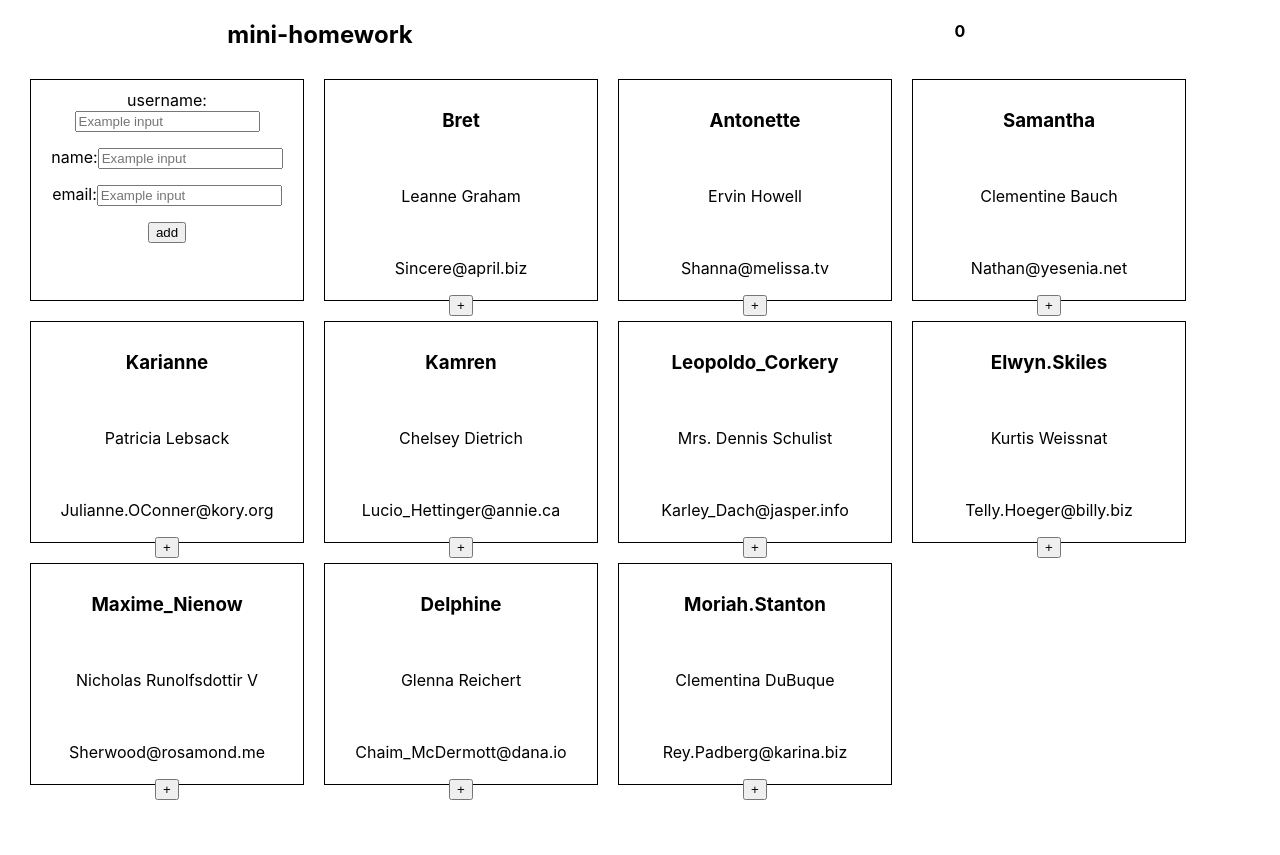
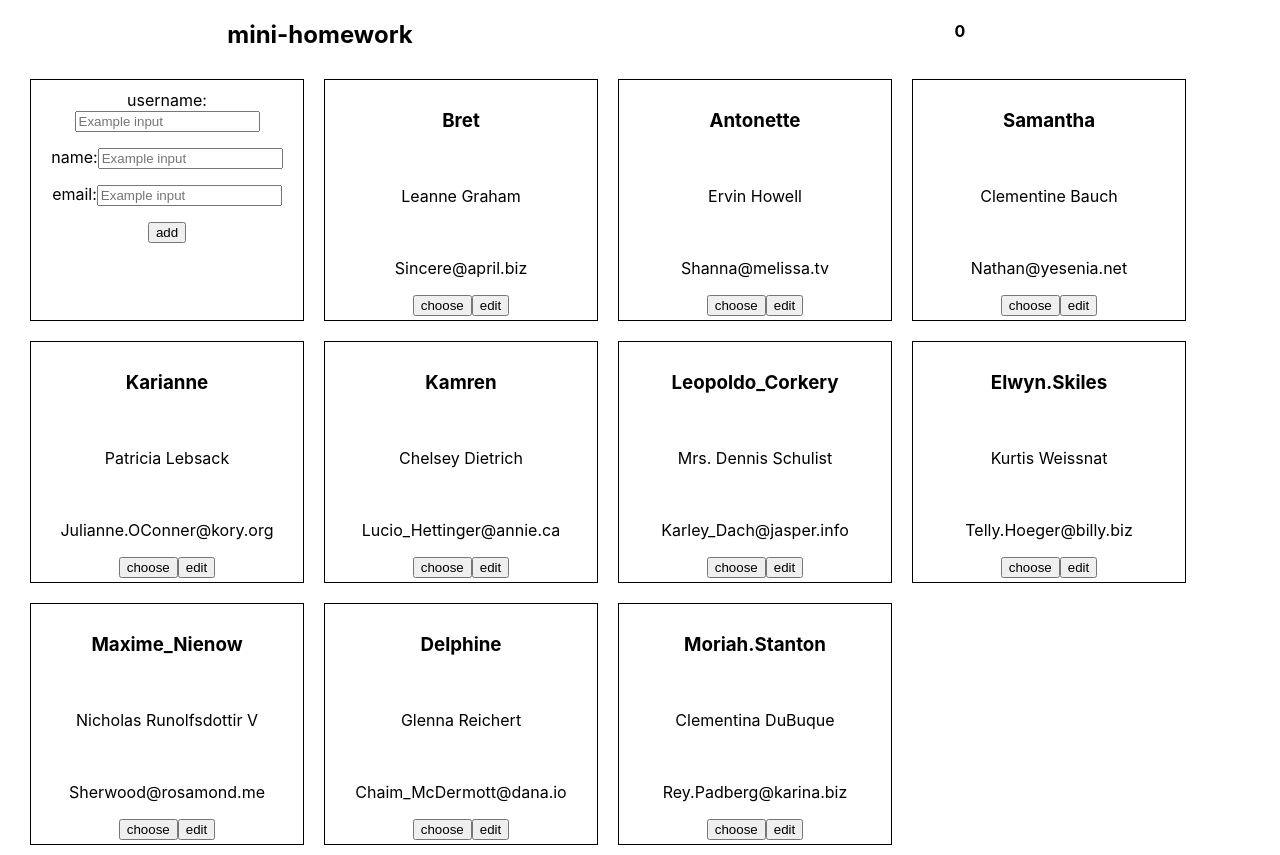
Before and after one commit to skorobahatko/project-0.1, a React (Create React App) app: page / in a window 1280 px wide. Before the commit the page ends 800 px from the top, so only its background shows below. Built offline with nearby package versions, Linux system fonts and the light colour scheme.

Commit message:
started creating editForm

```diff
--- a/src/components/app/App.css
+++ b/src/components/app/App.css
@@ -3,3 +3,10 @@
   width: 100%;
   height: 100%;
 }
+.users-droplist {
+  display: flex;
+  flex-wrap: wrap;
+  flex-direction: row;
+  justify-content: flex-start;
+  margin-left: 20px;
+}
--- a/src/components/app/App.js
+++ b/src/components/app/App.js
@@ -1,9 +1,10 @@
 import React, {Component} from 'react';
 import './App.css';
-import {UsersDropList} from '../users-droplist/UsersDropList';
 import {users} from "../../json-placeholder/UsersConstants";
 import {Header} from "../header/Header";
 import uniqueId from 'uniqid';
+import {UserForm} from "../user-form/UserForm";
+import {UserPost} from "../userPost/UserPost";
 
 
 class App extends Component {
@@ -14,7 +15,8 @@ class App extends Component {
         this.state = {
             count: 0,
             userList: [],
-            users: [...users]
+            users: [...users],
+            editedUser:{}
         };
     }
 
@@ -34,6 +36,7 @@ class App extends Component {
         });
         console.log (this.state.userList);
     };
+
     createNewUser = (username, name, email) => {
         const newUsers  = {
             username:username,
@@ -44,17 +47,28 @@ class App extends Component {
             return {
                 users: [{ ...newUsers, id: uniqueId()}, ...prevState.users]
             }})
-
     };
-
+    editUser = (user) => {
+        this.setState({
+            editedUser: user
+        })
+    };
 
     render() {
 
-
         return (<div className="App">
                 <Header count={this.state.count}/>
-                <UsersDropList users={this.state.users} updateData={this.updateCounter} newUser={this.createNewUser}/>
-            </div>);
+                    <div className='d-flex w-100 h-100 flex-wrap users-droplist'>
+                        <UserForm newUser={this.createNewUser} editUser={this.state.editedUser}/>
+                        {
+                            this.state.users.map((user) => {
+                                return(
+                                     <UserPost usr={user} key={user.id} updateData={this.updateCounter} onEdit={this.editUser}/>
+                               )
+                            })
+                        }
+                    </div>
+                </div>);
     }
 }
 
--- a/src/components/user-form/UserForm.js
+++ b/src/components/user-form/UserForm.js
@@ -6,7 +6,9 @@ export class UserForm extends Component {
         super (props);
 
         this.state = {
-            error: ''
+            error: '',
+            isEdit: false,
+            editedUser: {}
         }
     }
 
@@ -25,9 +27,10 @@ export class UserForm extends Component {
         if (!username.trim() || !name.trim() || !email.trim() ) {
             this.setState({
                 error: 'u must fill all inputs!'
-            })
+            });
             return;
         }
+
         newUser(username, name, email);
 
         this.onReset();
@@ -39,6 +42,14 @@ export class UserForm extends Component {
         this.usernameRef.current.value = '';
         this.nameRef.current.value = '';
         this.emailRef.current.value = '';
+    };
+    onEdit = () => {
+        const {editUser} = this.props;
+        this.setState({
+            isEdit: true,
+            editUser: editUser
+        });
+
     };
 
 
@@ -77,6 +88,7 @@ export class UserForm extends Component {
                     />
                 </div>
                 <button type='submit'> add </button>
+                {this.state.isEdit && <button onClick={this.onEdit}> edit </button>}
             </form>
         );
     }
--- a/src/components/user-form/UserForm.scss
+++ b/src/components/user-form/UserForm.scss
@@ -1,6 +1,6 @@
 form {
   width: 20%;
-  height: 200px;
+  height: 220px;
   padding: 10px;
   margin: 10px;
   border: 1px solid black;
--- a/src/components/userPost/UserPost.js
+++ b/src/components/userPost/UserPost.js
@@ -2,12 +2,13 @@ import React from "react";
 import './UserPost.scss';
 
 export function UserPost (props) {
-    const {usr} = props;
+    const {usr, updateData, onEdit, afterEdit} = props;
 
     const user = {
         username: usr.username,
         name: usr.name,
-        email: usr.email
+        email: usr.email,
+        id: usr.id
     };
 
     return (
@@ -20,10 +21,13 @@ export function UserPost (props) {
                 <p>{usr.email}</p>
             </label>
             <button onClick={() => {
+                console.log ('+1');
+                updateData(1, user);
+            }}>choose</button>
+            <button onClick={() => {
                 console.log (user);
-                console.log ('+1');
-                props.updateData(1, user);
-            }}>+</button>
+                onEdit(user);
+            }}>edit</button>
         </div>
     )
 
--- a/src/components/userPost/UserPost.scss
+++ b/src/components/userPost/UserPost.scss
@@ -1,6 +1,6 @@
 .user-post {
   width: 20%;
-  height: 200px;
+  height: 220px;
   border: 1px solid black;
   padding: 10px;
   margin: 10px
--- a/src/components/users-droplist/UserDropList.scss
+++ /dev/null
@@ -1,7 +0,0 @@
-.users-droplist {
-  display: flex;
-  flex-wrap: wrap;
-  flex-direction: row;
-  justify-content: flex-start;
-  margin-left: 20px;
-}
--- a/src/components/users-droplist/UsersDropList.js
+++ b/src/components/users-droplist/UsersDropList.js
@@ -7,9 +7,7 @@ export class UsersDropList extends Component {
     constructor(props) {
         super (props);
 
-        this.state = {
-            count: 1
-        }
+
     }
 
 
```
